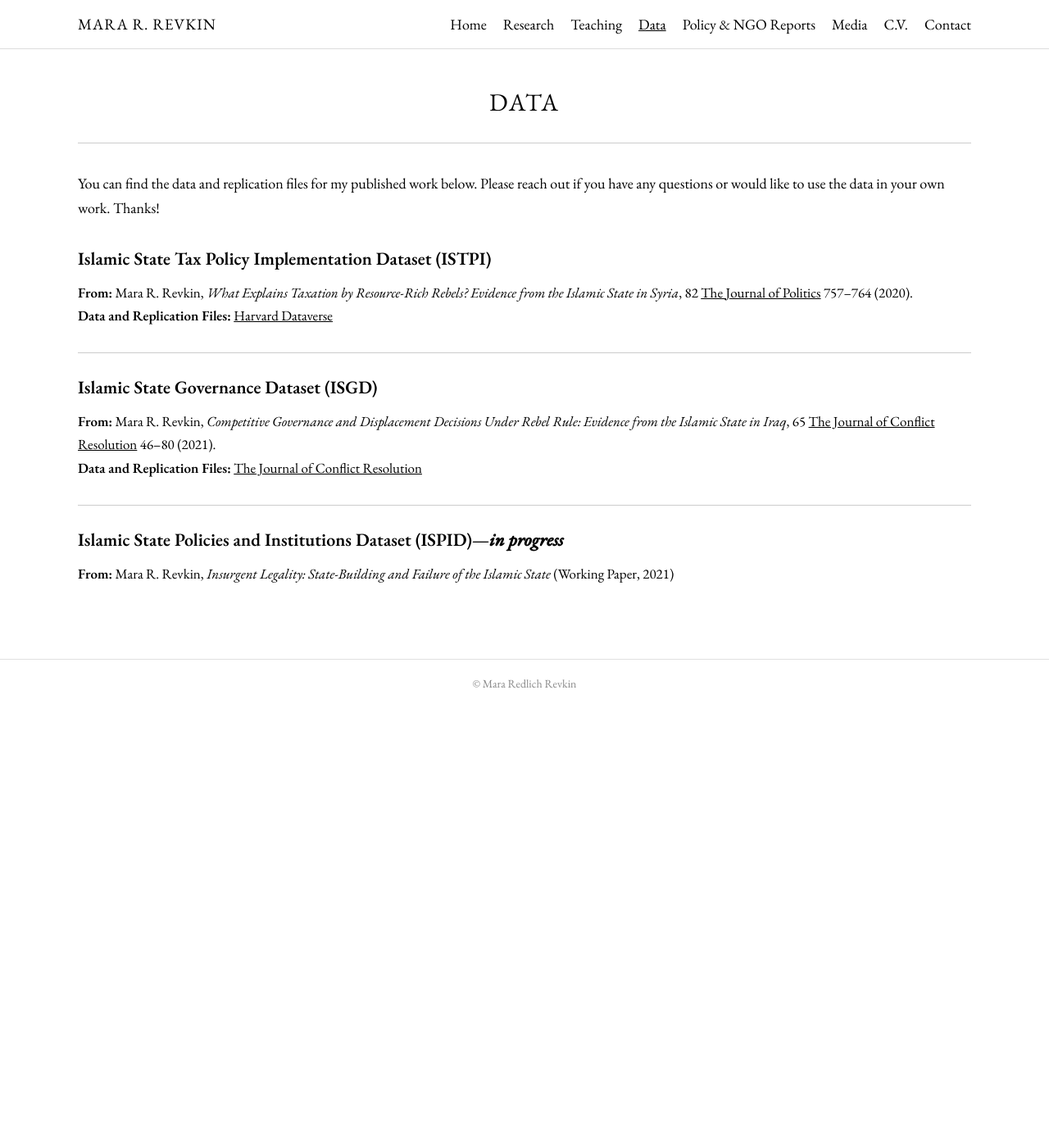
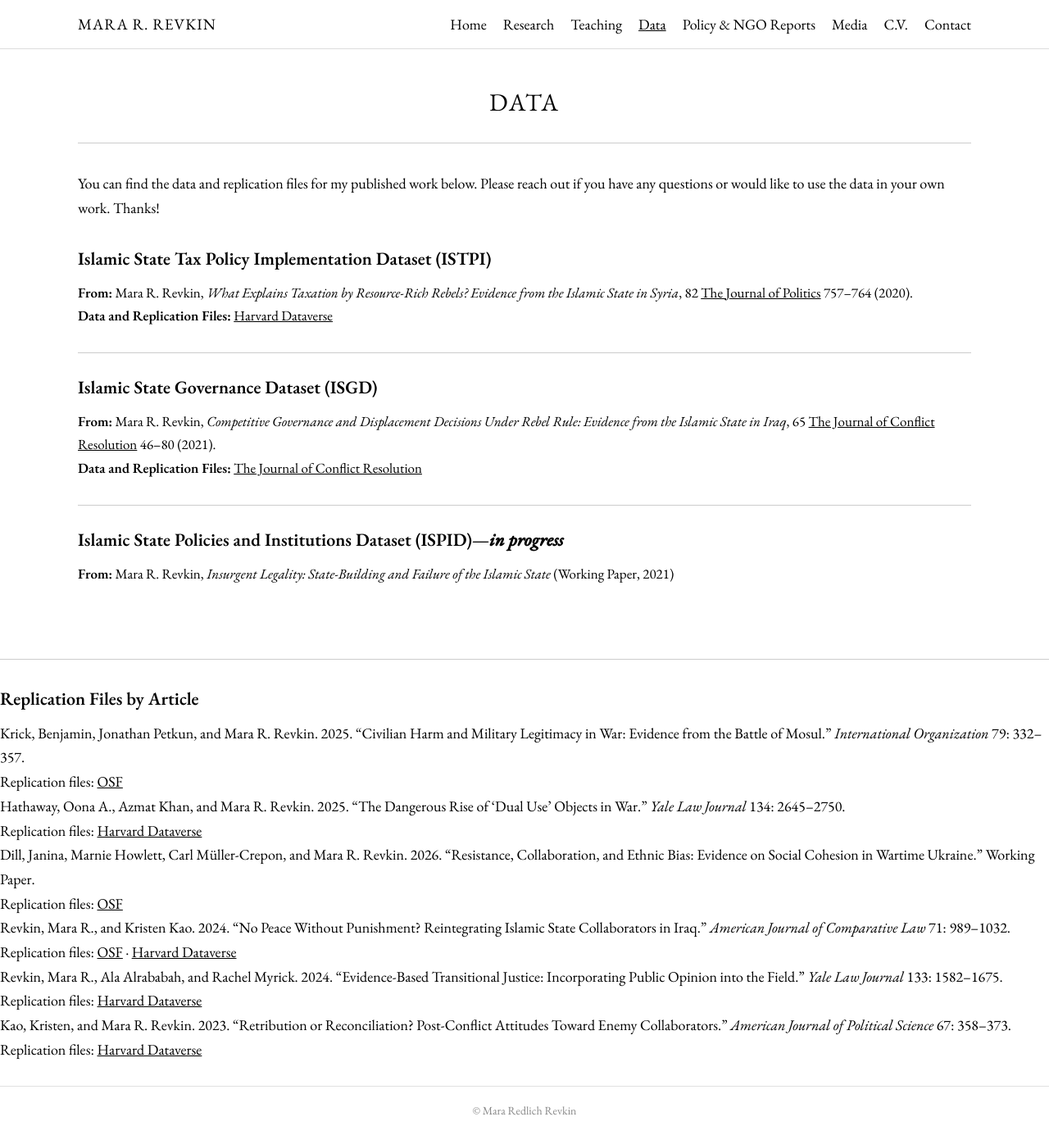
Before and after one commit to mrevkin/mrevkin.github.io, a Jekyll site: the page data.html, which Jekyll copies as it is, in a window 1280 px wide and 1385 px high. Shown: the whole window at 82% size. Built offline with Jekyll 4.4.1, drawn with Linux system fonts in a browser that asks for light colours.

Commit message:
Add replication files by article

```diff
--- a/data.html
+++ b/data.html
@@ -90,6 +90,21 @@
 
   </div>
 
+
+    <hr class="divider" />
+
+    <div class="dataset-entry" style="margin-top:30px;">
+      <h2>Replication Files by Article</h2>
+      <ul class="rep-list">
+      <li>Krick, Benjamin, Jonathan Petkun, and Mara R. Revkin. 2025. &ldquo;Civilian Harm and Military Legitimacy in War: Evidence from the Battle of Mosul.&rdquo; <em>International Organization</em> 79: 332&ndash;357.<br /><span class="rep-links">Replication files: <a href="https://osf.io/ty83n/overview" target="_blank">OSF</a></span></li>
+      <li>Hathaway, Oona A., Azmat Khan, and Mara R. Revkin. 2025. &ldquo;The Dangerous Rise of &lsquo;Dual Use&rsquo; Objects in War.&rdquo; <em>Yale Law Journal</em> 134: 2645&ndash;2750.<br /><span class="rep-links">Replication files: <a href="https://dataverse.harvard.edu/dataset.xhtml?persistentId=doi:10.7910/DVN/CGGQTY" target="_blank">Harvard Dataverse</a></span></li>
+      <li>Dill, Janina, Marnie Howlett, Carl M&uuml;ller-Crepon, and Mara R. Revkin. 2026. &ldquo;Resistance, Collaboration, and Ethnic Bias: Evidence on Social Cohesion in Wartime Ukraine.&rdquo; Working Paper.<br /><span class="rep-links">Replication files: <a href="https://osf.io/qsn9u/overview" target="_blank">OSF</a></span></li>
+      <li>Revkin, Mara R., and Kristen Kao. 2024. &ldquo;No Peace Without Punishment? Reintegrating Islamic State Collaborators in Iraq.&rdquo; <em>American Journal of Comparative Law</em> 71: 989&ndash;1032.<br /><span class="rep-links">Replication files: <a href="https://osf.io/dt59m/overview" target="_blank">OSF</a> &middot; <a href="https://dataverse.harvard.edu/dataset.xhtml?persistentId=doi:10.7910/DVN/0ONBF6" target="_blank">Harvard Dataverse</a></span></li>
+      <li>Revkin, Mara R., Ala Alrababah, and Rachel Myrick. 2024. &ldquo;Evidence-Based Transitional Justice: Incorporating Public Opinion into the Field.&rdquo; <em>Yale Law Journal</em> 133: 1582&ndash;1675.<br /><span class="rep-links">Replication files: <a href="https://dataverse.harvard.edu/dataset.xhtml?persistentId=doi:10.7910/DVN/CGWGD0" target="_blank">Harvard Dataverse</a></span></li>
+      <li>Kao, Kristen, and Mara R. Revkin. 2023. &ldquo;Retribution or Reconciliation? Post-Conflict Attitudes Toward Enemy Collaborators.&rdquo; <em>American Journal of Political Science</em> 67: 358&ndash;373.<br /><span class="rep-links">Replication files: <a href="https://dataverse.harvard.edu/dataset.xhtml?persistentId=doi:10.7910/DVN/0ONBF6" target="_blank">Harvard Dataverse</a></span></li>
+      </ul>
+    </div>
+
   <footer>
     &copy; Mara Redlich Revkin
   </footer>
```
